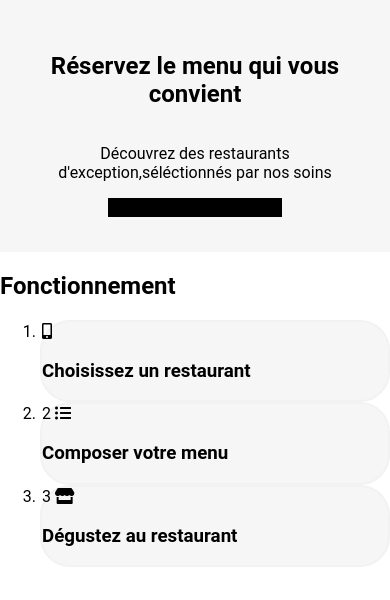
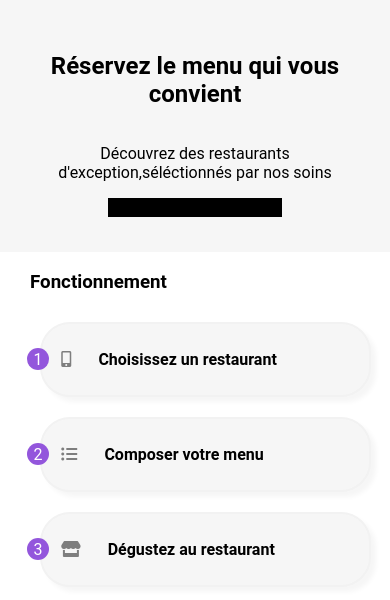
Before and after one commit to Didie79/Sandrine_Cabanes_3_22_11_2021, a website: page index.html in a window 390 px wide. Shown: the part 144-744 px from the top of the page. Drawn offline with Linux system fonts and the light colour scheme.

Commit message:
section fonctionnement css mobile finition

```diff
--- a/index.html
+++ b/index.html
@@ -42,23 +42,23 @@
 
     <section class="fonctionnement">
       <div class="contenaire_tri">
-        <h2 class="tri_title">Fonctionnement</h2>
+        <h3 class="tri_title">Fonctionnement</h2>
         <ol class="tri_liste">
-          <li class="tri_list">
-           <span class="numero"></span>
+          <li class="no_list">
+           <span class="numero">1</span>
            <span class="icone"><i class="fa-mobile-alt fas tuto__icon" aria-hidden="true"></i> </span>
-            <h3 class="title_list">Choisissez un restaurant</h3>
+            <h4 class="title_list">Choisissez un restaurant</h3>
           </li>
-          <li class="tri_list">
+          <li class="no_list">
             <span class="numero">2</span>
             <span class="icone"><i class="fa-list-ul fas tuto__icon" aria-hidden="true"></i></span>
-            <h3 class="title_list">Composer votre menu </h3>
+            <h4 class="title_list">Composer votre menu </h3>
           </li>
 
-          <li class="tri_list">
+          <li class="no_list">
             <span class="numero">3</span>
             <span class="icone"><i class="fa-store fas tuto__icon" aria-hidden="true"></i> </span>
-            <h3 class="title_list">Dégustez au restaurant</h3>
+            <h4 class="title_list">Dégustez au restaurant</h3>
           </li>
         </ol>
       </div>
@@ -129,8 +129,8 @@
       </div>
 
     </section>
-  </main>
-                                                        <!-- fin du main-->
+  </main><!--fin du main-->
+           <!--FOOTER-->                                             <!-- fin du main-->
   <footer>
 <div class="zone info">
   <h3>Ohmyfood</h3>
--- a/style.scss
+++ b/style.scss
@@ -76,28 +76,54 @@
 
 .fonctionnement{
     width:100%;
- }
+
     .contenaire_tri{
-        width:100%;
+        width:95%;
+
     }
     .tri_title{
         font-weight: bold;
+        margin-left:30px;
     }
     .tri_liste{
         display:flex;
         flex-wrap:wrap;
-        flex-direction:column;
+        flex-direction:row;
     }
 
-         .tri_list{
-         background-color:#f6f6f6;
-         border: 2px solid #f2f2f2;
-         border-radius: 30px;
-         height: auto;
-         width: 100%;
+    .no_list{
+        display:flex;
+        align-items: center;
+        background-color:#f6f6f6;
+        border: 2px solid #f2f2f2;
+        border-radius: 30px;
+        box-shadow: 5px 5px 5px #f6f6f6;
+        height: 75px;
+        width: 100%;
+        list-style: none;
+        margin:10px 0 ;
 
+
+        .numero{
+            display: flex;
+            justify-content: center;
+            align-items: center;
+            background-color:#9356dc ;
+            border-radius:50%;
+            border:#9356dc;
+
+            width: 22px;
+            height:22px;
+            margin:0 -15px;
+            color: white;
+
+        }
+        .icone{
+            color:#7e7e7e;
+            margin:0 1.7rem;
+        }
     }
-
+}
 
 
         /*section restaurants*/
```
Also changed, not shown: Maquettes Ohmyfood/maquettes/Accueil.png, style.css, 1 other file.
